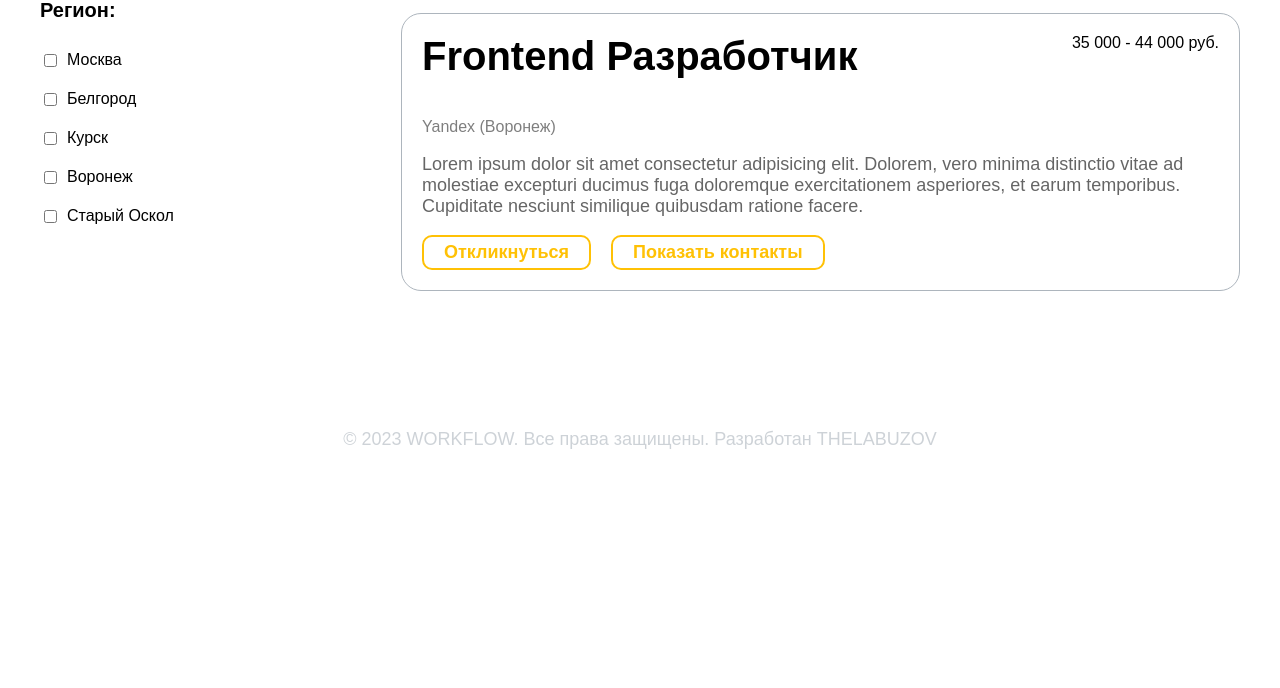
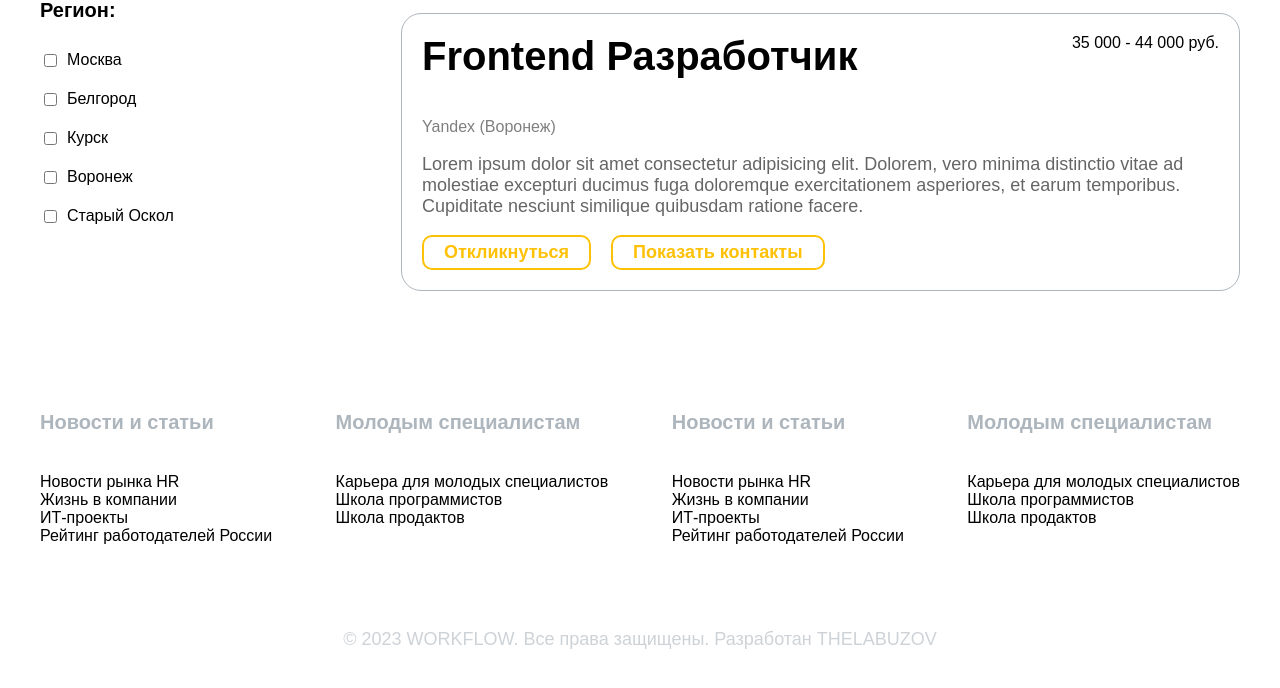
Before and after one commit to nelabuzov/misis, a PHP site: page /search.php in a window 1280 px wide. Shown: the part 863-1551 px from the top of the page. Before the commit the page ends 1312 px from the top, so only its background shows below. Run offline with PHP 8.4, Linux system fonts and the light colour scheme; style sheets or scripts are compiled from the project's sources; some libraries are stand-ins or nearby versions.

Commit message:
add footer navigation

```diff
--- a/course/app/scss/components/footer.scss
+++ b/course/app/scss/components/footer.scss
@@ -4,4 +4,12 @@
   text-align: center;
   color: var(--gray);
   padding: 20px 0;
+
+  &__inner {
+    text-align: left;
+    display: flex;
+    flex-wrap: wrap;
+    justify-content: space-between;
+    min-height: rem(200);
+  }
 }
--- a/course/app/scss/globals/typography.scss
+++ b/course/app/scss/globals/typography.scss
@@ -27,6 +27,11 @@ h3 {
 p {
 	font-size: 18px;
 	opacity: .6;
+}
+
+ul {
+	margin: 0;
+	padding: 0;
 }
 
 li {
--- a/course/search.php
+++ b/course/search.php
@@ -187,6 +187,83 @@
 	</main>
 
 	<footer class="footer container">
+		<div class="footer__inner">
+			<div class="footer__box">
+				<h3>Новости и статьи</h3>
+				<nav>
+					<ul>
+						<li>
+							<a href="#">Новости рынка HR</a>
+						</li>
+						<li>
+							<a href="#">Жизнь в компании</a>
+						</li>
+						<li>
+							<a href="#">ИТ-проекты</a>
+						</li>
+						<li>
+							<a href="#">Рейтинг работодателей России</a>
+						</li>
+					</ul>
+				</nav>
+			</div>
+
+			<div class="footer__box">
+				<h3>Молодым специалистам</h3>
+				<nav>
+					<ul>
+						<li>
+							<a href="#">Карьера для молодых специалистов</a>
+						</li>
+						<li>
+							<a href="#">Школа программистов</a>
+						</li>
+						<li>
+							<a href="#">Школа продактов</a>
+						</li>
+					</ul>
+				</nav>
+			</div>
+
+			<div class="footer__box">
+					<h3>Новости и статьи</h3>
+					<nav>
+						<ul>
+							<li>
+								<a href="#">Новости рынка HR</a>
+							</li>
+							<li>
+								<a href="#">Жизнь в компании</a>
+							</li>
+							<li>
+								<a href="#">ИТ-проекты</a>
+							</li>
+							<li>
+								<a href="#">Рейтинг работодателей России</a>
+							</li>
+						</ul>
+					</nav>
+				</div>
+
+				<div class="footer__box">
+					<h3>Молодым специалистам</h3>
+					<nav>
+						<ul>
+							<li>
+								<a href="#">Карьера для молодых специалистов</a>
+							</li>
+							<li>
+								<a href="#">Школа программистов</a>
+							</li>
+							<li>
+								<a href="#">Школа продактов</a>
+							</li>
+						</ul>
+					</nav>
+				</div>
+			</div>
+		</div>
+
 		<p>© 2023 WORKFLOW. Все права защищены. Разработан THELABUZOV</p>
 	</footer>
 
```
